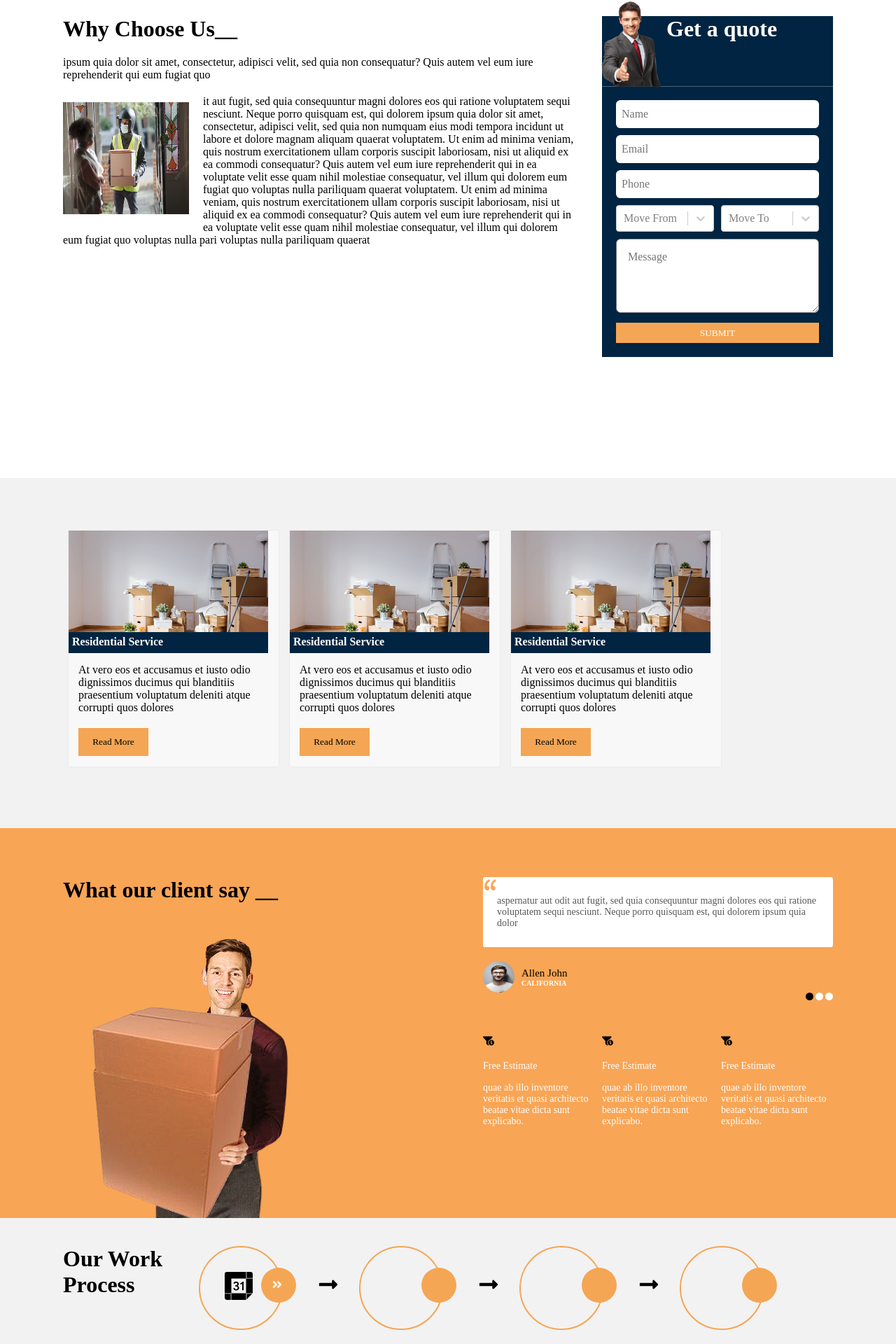
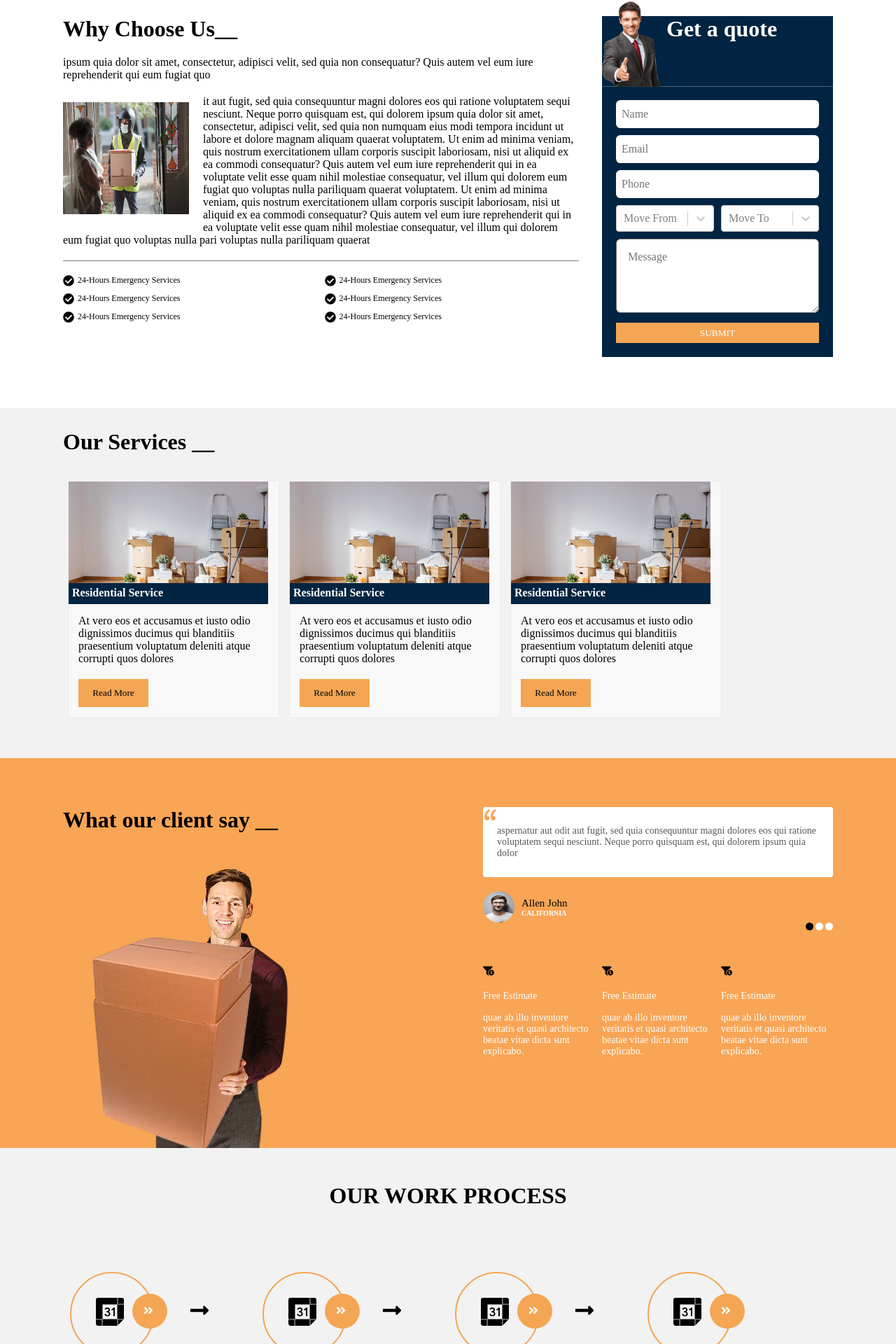
Before and after one commit to shahin1290/GoMove, a React (Create React App) app in the folder client/: page / in a window 1280 px wide. Shown: the part 737-2657 px from the top of the page at 70% size. Built offline with nearby package versions, Linux system fonts and the light colour scheme.

Commit message:
adds stylings to components

```diff
--- a/client/src/components/ProcessSection/index.js
+++ b/client/src/components/ProcessSection/index.js
@@ -9,10 +9,19 @@ const SectionContainer = styled.div`
   background-color: #f2f2f2;
 `
 const SectionWrapper = styled.div`
+  max-width: 1100px;
   display: flex;
-  max-width: 1100px;
-  justify-content: space-between;
+  flex-direction: column;
   margin: 0 auto;
+  h1 {
+    text-align: center;
+    margin: 50px;
+    text-transform: uppercase;
+  }
+`
+
+const ProcessContainer = styled.div`
+  display: flex;
   padding-top: 40px;
 `
 
@@ -70,6 +79,7 @@ const ProcessSection = () => {
     <SectionContainer>
       <SectionWrapper>
         <h1>Our Work Process</h1>
+        <ProcessContainer>
           <CircleContainer>
             <Main>
               <StyledBigIcon />
@@ -81,23 +91,33 @@ const ProcessSection = () => {
           </CircleContainer>
           <CircleContainer>
             <Main>
-            <SmallCircle />
+              <StyledBigIcon />
+              <SmallCircle>
+                <StyledIcon />
+              </SmallCircle>
             </Main>
             <StyledArrow />
           </CircleContainer>
 
           <CircleContainer>
             <Main>
-            <SmallCircle />
+              <StyledBigIcon />
+              <SmallCircle>
+                <StyledIcon />
+              </SmallCircle>
             </Main>
             <StyledArrow />
           </CircleContainer>
 
           <CircleContainer>
             <Main>
-            <SmallCircle />
+              <StyledBigIcon />
+              <SmallCircle>
+                <StyledIcon />
+              </SmallCircle>
             </Main>
           </CircleContainer>
+        </ProcessContainer>
       </SectionWrapper>
     </SectionContainer>
   )
--- /dev/null
+++ b/client/src/components/QuoteSection/QuoteSectionStyling.js
@@ -0,0 +1,44 @@
+import styled from 'styled-components'
+
+export const SectionContainer = styled.div`
+  height: 600px;
+  width: 100%;
+`
+
+export const SectionWrapper = styled.div`
+  display: flex;
+  max-width: 1100px;
+  justify-content: space-between;
+  margin: 0 auto;
+  padding-top: 40px;
+`
+
+export const Profile = styled.div`
+  width: 67%;
+  h1 {
+    margin-bottom: 20px;
+  }
+  img {
+    width: 180px;
+    height: 160px;
+    float: left;
+    margin: 10px 20px 20px 0;
+  }
+  p {
+    margin-bottom: 20px;
+  }
+`
+export const Point = styled.div`
+  font-size: 12px;
+  margin-left: 5px;
+`
+export const BulletPoint = styled.div`
+  display: flex;
+`
+export const GridWrap = styled.div`
+  display: grid;
+  grid-template-columns: 1fr 1fr;
+  grid-gap: 10px;
+  padding: 20px 0;
+  border-top: 1px solid grey;
+`
--- a/client/src/components/QuoteSection/index.js
+++ b/client/src/components/QuoteSection/index.js
@@ -1,36 +1,15 @@
 import React from 'react'
-import styled from 'styled-components'
 import QuoteForm from '../QuoteForm'
 import deliveryImage from '../../images/delivery.jpeg'
-
-const SectionContainer = styled.div`
-  height: 700px;
-  width: 100%;
-`
-
-const SectionWrapper = styled.div`
-  display: flex;
-  max-width: 1100px;
-  justify-content: space-between;
-  margin: 0 auto;
-  padding-top: 40px;
-`
-
-const Profile = styled.div`
-  width: 67%;
-  h1 {
-    margin-bottom: 20px;
-  }
-  img {
-    width: 180px;
-    height: 160px;
-    float: left;
-    margin: 10px 20px 20px 0;
-  }
-  p {
-    margin-bottom: 20px;
-  }
-`
+import {
+  SectionContainer,
+  SectionWrapper,
+  Profile,
+  Point,
+  BulletPoint,
+  GridWrap
+} from './QuoteSectionStyling'
+import { FaCheckCircle } from 'react-icons/fa'
 
 const QuoteSection = () => {
   return (
@@ -44,7 +23,7 @@ const QuoteSection = () => {
             quo
           </p>
           <img src={deliveryImage} alt='delivery' />
-          <div>
+          <p>
             it aut fugit, sed quia consequuntur magni dolores eos qui ratione
             voluptatem sequi nesciunt. Neque porro quisquam est, qui dolorem
             ipsum quia dolor sit amet, consectetur, adipisci velit, sed quia non
@@ -58,8 +37,35 @@ const QuoteSection = () => {
             ullam corporis suscipit laboriosam, nisi ut aliquid ex ea commodi
             consequatur? Quis autem vel eum iure reprehenderit qui in ea
             voluptate velit esse quam nihil molestiae consequatur, vel illum qui
-            dolorem eum fugiat quo voluptas nulla pari voluptas nulla pariliquam quaerat
-          </div>
+            dolorem eum fugiat quo voluptas nulla pari voluptas nulla pariliquam
+            quaerat
+          </p>
+          <GridWrap>
+            <BulletPoint>
+              <FaCheckCircle />
+              <Point>24-Hours Emergency Services</Point>
+            </BulletPoint>
+            <BulletPoint>
+              <FaCheckCircle />
+              <Point>24-Hours Emergency Services</Point>
+            </BulletPoint>
+            <BulletPoint>
+              <FaCheckCircle />
+              <Point>24-Hours Emergency Services</Point>
+            </BulletPoint>
+            <BulletPoint>
+              <FaCheckCircle />
+              <Point>24-Hours Emergency Services</Point>
+            </BulletPoint>
+            <BulletPoint>
+              <FaCheckCircle />
+              <Point>24-Hours Emergency Services</Point>
+            </BulletPoint>
+            <BulletPoint>
+              <FaCheckCircle />
+              <Point>24-Hours Emergency Services</Point>
+            </BulletPoint>
+          </GridWrap>
         </Profile>
         <QuoteForm />
       </SectionWrapper>
--- a/client/src/components/ServiceCard/index.js
+++ /dev/null
@@ -1,137 +0,0 @@
-import React from 'react'
-import styled from 'styled-components'
-import residentialImage from '../../images/moving.jpg'
-
-const SectionContainer = styled.div`
-  height: 500px;
-  width: 100%;
-  background-color: #f2f2f2;
-`
-
-const ServiceContainer = styled.div`
-  height: 500px;
-  display: flex;
-  max-width: 1100px;
-  align-items: center;
-  margin: 0 auto;
-`
-
-const CardContainer = styled.div`
-  display: flex;
-  flex-direction: column;
-  overflow: hidden;
-  width: 300px;
-  min-height: 250px;
-  background-color: #f8f8f8;
-  box-shadow: 0 0 1px rgba(0, 0, 0, 0.17);
-  margin: 0.5rem;
-  margin-bottom: 1.3em;
-`
-const TopContainer = styled.div`
-  width: 100%;
-`
-
-const ServiceThumbnail = styled.div`
-  position: relative;
-  width: 285px;
-  height: 175px;
-  img {
-    width: 100%;
-    height: 100%;
-  }
-`
-
-const Caption = styled.div`
-  position: absolute;
-  width: 285px;
-  height: 30px;
-  bottom: 0px;
-  left: 0px;
-  color: #ffffff;
-  background: #002441;
-  font-weight: bold;
-  padding-top: 5px;
-  padding-left: 5px;
-`
-
-const ContentContainer = styled.div`
-  width: 100%;
-  display: flex;
-  flex-direction: column;
-  flex: 1;
-  padding: 15px 14px;
-`
-
-const Text = styled.div`
-  color: black;
-`
-
-const Button = styled.button`
-  width: 100px;
-  height: 40px;
-  background: #f4a654;
-  border: 0;
-  margin-top: 20px;
-`
-
-const ServiceCard = () => {
-  return (
-    <SectionContainer>
-      <ServiceContainer>
-        <CardContainer>
-          <TopContainer>
-            <ServiceThumbnail>
-              <img src={residentialImage} alt='residentialImage' />
-              <Caption>Residential Service</Caption>
-            </ServiceThumbnail>
-
-            <ContentContainer>
-              <Text>
-                At vero eos et accusamus et iusto odio dignissimos ducimus qui
-                blanditiis praesentium voluptatum deleniti atque corrupti quos
-                dolores
-              </Text>
-              <Button>Read More</Button>
-            </ContentContainer>
-          </TopContainer>
-        </CardContainer>
-
-        <CardContainer>
-          <TopContainer>
-            <ServiceThumbnail>
-              <img src={residentialImage} alt='residentialImage' />
-              <Caption>Residential Service</Caption>
-            </ServiceThumbnail>
-            <ContentContainer>
-              <Text>
-                At vero eos et accusamus et iusto odio dignissimos ducimus qui
-                blanditiis praesentium voluptatum deleniti atque corrupti quos
-                dolores
-              </Text>
-              <Button>Read More</Button>
-            </ContentContainer>
-          </TopContainer>
-        </CardContainer>
-
-        <CardContainer>
-          <TopContainer>
-            <ServiceThumbnail>
-              <img src={residentialImage} alt='residentialImage' />
-              <Caption>Residential Service</Caption>
-            </ServiceThumbnail>
-            <ContentContainer>
-              <Text>
-                At vero eos et accusamus et iusto odio dignissimos ducimus qui
-                blanditiis praesentium voluptatum deleniti atque corrupti quos
-                dolores
-              </Text>
-              <Button>Read More</Button>
-            </ContentContainer>
-          </TopContainer>
-        </CardContainer>
-      </ServiceContainer>
-    </SectionContainer>
-  )
-}
-
-export default ServiceCard
--- /dev/null
+++ b/client/src/components/ServicesSection/ServiceSectionStyling.js
@@ -0,0 +1,81 @@
+import styled from 'styled-components'
+
+export const SectionContainer = styled.div`
+  height: 500px;
+  width: 100%;
+  background-color: #f2f2f2;
+`
+
+export const Wrapper = styled.div`
+  max-width: 1100px;
+  display: flex;
+  flex-direction: column;
+  height: 500px;
+  margin: 0 auto;
+  h1 {
+    margin: 30px 0;
+  }
+`
+
+export const ServiceContainer = styled.div`
+  width: 100%;
+  display: flex;
+`
+
+export const CardContainer = styled.div`
+  display: flex;
+  flex-direction: column;
+  overflow: hidden;
+  width: 300px;
+  min-height: 250px;
+  background-color: #f8f8f8;
+  box-shadow: 0 0 1px rgba(0, 0, 0, 0.17);
+  margin: 0.5rem;
+  margin-bottom: 1.3em;
+`
+export const TopContainer = styled.div`
+  width: 100%;
+`
+
+export const ServiceThumbnail = styled.div`
+  position: relative;
+  width: 285px;
+  height: 175px;
+  img {
+    width: 100%;
+    height: 100%;
+  }
+`
+
+export const Caption = styled.div`
+  position: absolute;
+  width: 285px;
+  height: 30px;
+  bottom: 0px;
+  left: 0px;
+  color: #ffffff;
+  background: #002441;
+  font-weight: bold;
+  padding-top: 5px;
+  padding-left: 5px;
+`
+
+export const ContentContainer = styled.div`
+  width: 100%;
+  display: flex;
+  flex-direction: column;
+  flex: 1;
+  padding: 15px 14px;
+`
+
+export const Text = styled.div`
+  color: black;
+`
+
+export const Button = styled.button`
+  width: 100px;
+  height: 40px;
+  background: #f4a654;
+  border: 0;
+  margin-top: 20px;
+`
--- /dev/null
+++ b/client/src/components/ServicesSection/index.js
@@ -0,0 +1,80 @@
+import React from 'react'
+import residentialImage from '../../images/moving.jpg'
+import {
+  SectionContainer,
+  ServiceContainer,
+  Wrapper,
+  CardContainer,
+  TopContainer,
+  ServiceThumbnail,
+  Caption,
+  ContentContainer,
+  Text,
+  Button
+} from './ServiceSectionStyling'
+
+const ServiceSection = () => {
+  return (
+    <SectionContainer>
+      <Wrapper>
+        <h1>Our Services __</h1>
+
+        <ServiceContainer>
+          <CardContainer>
+            <TopContainer>
+              <ServiceThumbnail>
+                <img src={residentialImage} alt='residentialImage' />
+                <Caption>Residential Service</Caption>
+              </ServiceThumbnail>
+
+              <ContentContainer>
+                <Text>
+                  At vero eos et accusamus et iusto odio dignissimos ducimus qui
+                  blanditiis praesentium voluptatum deleniti atque corrupti quos
+                  dolores
+                </Text>
+                <Button>Read More</Button>
+              </ContentContainer>
+            </TopContainer>
+          </CardContainer>
+
+          <CardContainer>
+            <TopContainer>
+              <ServiceThumbnail>
+                <img src={residentialImage} alt='residentialImage' />
+                <Caption>Residential Service</Caption>
+              </ServiceThumbnail>
+              <ContentContainer>
+                <Text>
+                  At vero eos et accusamus et iusto odio dignissimos ducimus qui
+                  blanditiis praesentium voluptatum deleniti atque corrupti quos
+                  dolores
+                </Text>
+                <Button>Read More</Button>
+              </ContentContainer>
+            </TopContainer>
+          </CardContainer>
+
+          <CardContainer>
+            <TopContainer>
+              <ServiceThumbnail>
+                <img src={residentialImage} alt='residentialImage' />
+                <Caption>Residential Service</Caption>
+              </ServiceThumbnail>
+              <ContentContainer>
+                <Text>
+                  At vero eos et accusamus et iusto odio dignissimos ducimus qui
+                  blanditiis praesentium voluptatum deleniti atque corrupti quos
+                  dolores
+                </Text>
+                <Button>Read More</Button>
+              </ContentContainer>
+            </TopContainer>
+          </CardContainer>
+        </ServiceContainer>
+      </Wrapper>
+    </SectionContainer>
+  )
+}
+
+export default ServiceSection
--- a/client/src/pages/index.js
+++ b/client/src/pages/index.js
@@ -3,7 +3,7 @@ import Navbar from '../components/Navbar'
 import Addressbar from '../components/Addressbar'
 import Footer from '../components/Footer'
 import FeatureSection from '../components/FeatureSection'
-import ServiceCard from '../components/ServiceCard'
+import ServicesSection from '../components/ServicesSection'
 import QuoteSection from '../components/QuoteSection'
 import ReviewsSection from '../components/ReviewsSection'
 import ProcessSection from '../components/ProcessSection'
@@ -16,7 +16,7 @@ const Home = () => {
       <Navbar />
       <FeatureSection />
       <QuoteSection />
-      <ServiceCard />
+      <ServicesSection />
       <ReviewsSection />
       <ProcessSection />
       <FaqSection />
```
Lines whose indentation alone changed are shown as unchanged.
